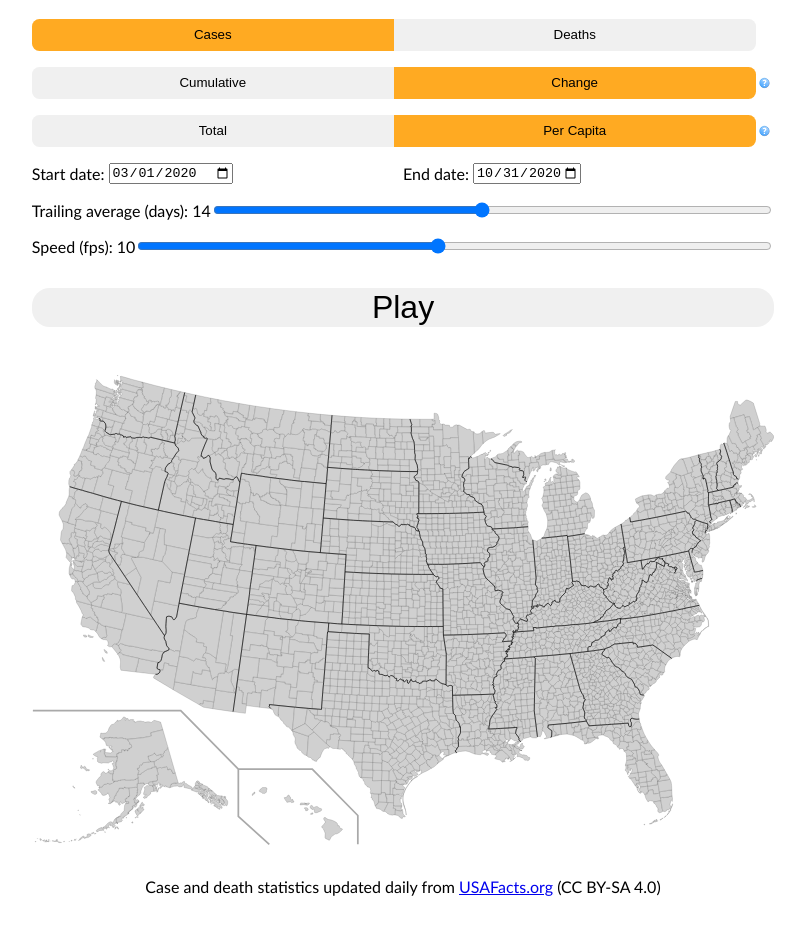
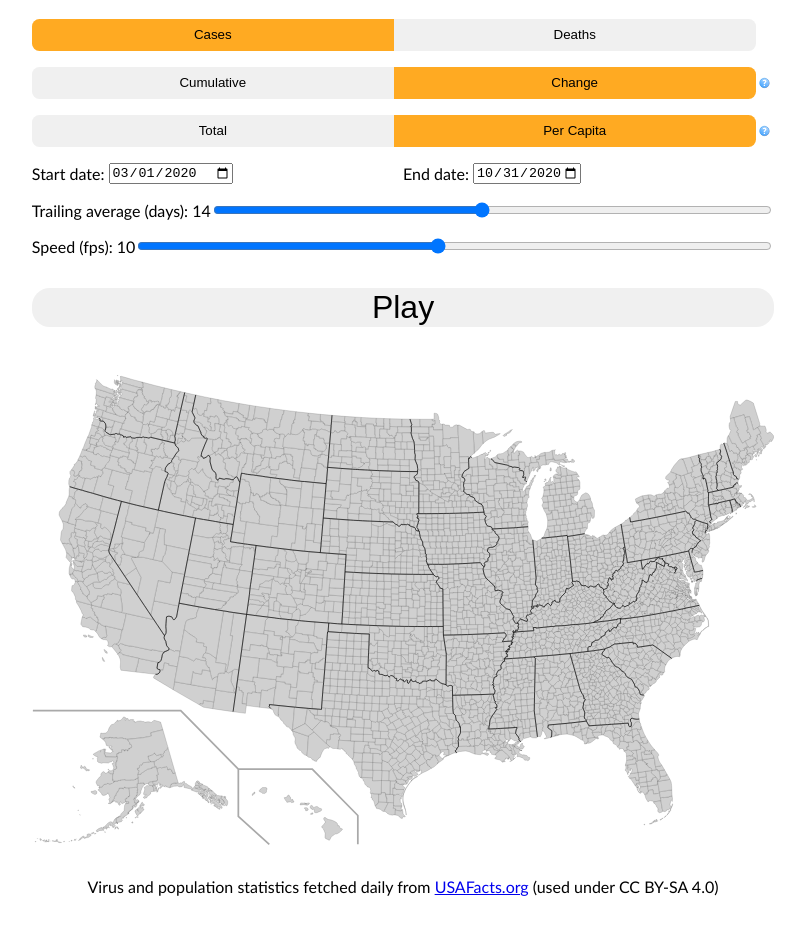
Before and after one commit to yunfeim/covid-viz, a website: page index.html in a window 1280 px wide. Shown: the part 63-998 px from the top of the page, without its empty margins (237-1042 px from the left). Drawn offline with Linux system fonts and the light colour scheme.

Commit message:
modified attribution

```diff
--- a/index.html
+++ b/index.html
@@ -57,7 +57,7 @@
             <div id="date-display"></div>
             <svg id="map"></svg>
         </section>
-        <div id="attribution">Case and death statistics updated daily from <a href="https://usafacts.org/visualizations/coronavirus-covid-19-spread-map/">USAFacts.org</a> (CC BY-SA 4.0)</div>
+        <div id="attribution">Virus and population statistics fetched daily from <a href="https://usafacts.org/visualizations/coronavirus-covid-19-spread-map/">USAFacts.org</a> (used under CC BY-SA 4.0)</div>
     </main>
 </body>
 
```
